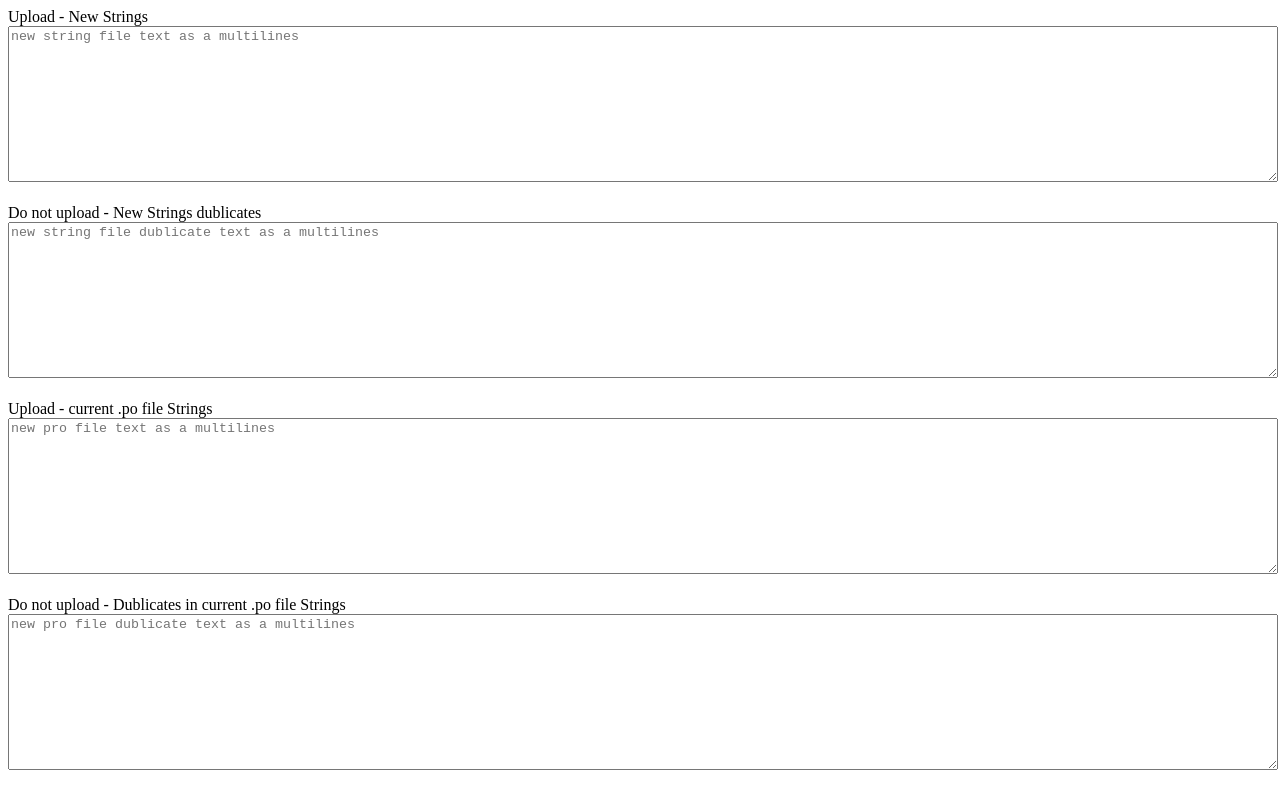
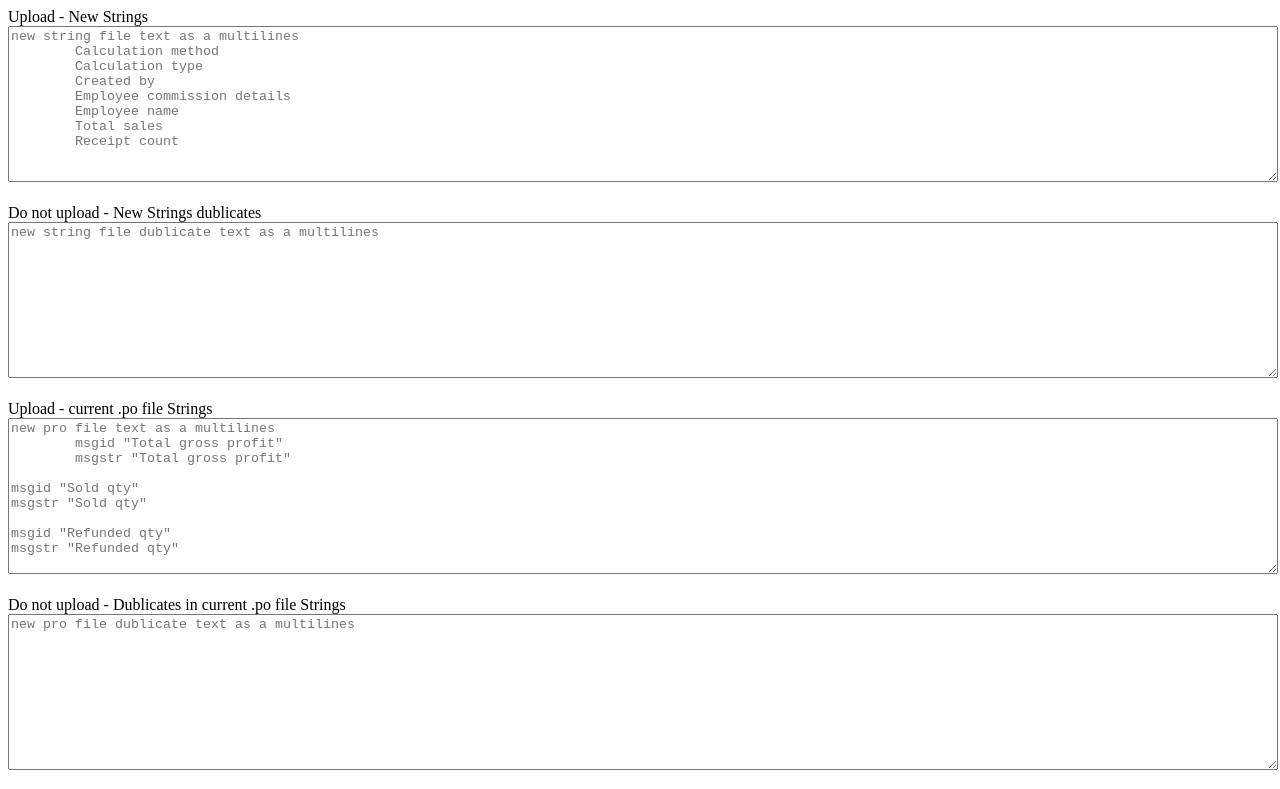
Before and after one commit to savindu-pasintha/String-FIle-Conver-Online-Tool, a plain HTML site: page index.html in a window 1280 px wide. Shown: the top 789 px of the page. Drawn offline with Linux system fonts and the light colour scheme.

Commit message:
Update index.html

```diff
--- a/index.html
+++ b/index.html
@@ -3,11 +3,20 @@
   <head>
     <meta charset="UTF-8" />
     <meta name="viewport" content="width=device-width, initial-scale=1.0" />
-    <meta name="author" content="savindu pasintha">
-    <meta name="email" content="savindupasingtha@gmail.com">
-  <meta name="website" content="https://github.com/savindu-pasintha , https://www.linkedin.com/in/savindu-pasintha/ , https://vercel.com/savindu-pasintha/savindu-pasintha">
-  <meta name="keywords" content="savindu pasintha, software developer, freelancer, react developer, react native developer, web developer, software engineer , open to relocate">
-    <meta name="description" content="This file support generate .po file for a new strings without any dublicates. created by savindu pasintha from sri lanka for a Nvision Lanka pvt led for sri lanka.">
+    <meta name="author" content="savindu pasintha" />
+    <meta name="email" content="savindupasingtha@gmail.com" />
+    <meta
+      name="website"
+      content="https://github.com/savindu-pasintha , https://www.linkedin.com/in/savindu-pasintha/ , https://vercel.com/savindu-pasintha/savindu-pasintha"
+    />
+    <meta
+      name="keywords"
+      content="savindu pasintha, software developer, freelancer, react developer, react native developer, web developer, software engineer , open to relocate"
+    />
+    <meta
+      name="description"
+      content="This file support generate .po file for a new strings without any dublicates. created by savindu pasintha from sri lanka for a Nvision Lanka pvt led for sri lanka."
+    />
     <title>.Po File String Add</title>
   </head>
   <body>
@@ -18,7 +27,14 @@
       name="new_string_file_text"
       rows="10"
       col="100"
-        placeholder="new string file text as a multilines"
+      placeholder="new string file text as a multilines
+        Calculation method
+        Calculation type
+        Created by
+        Employee commission details
+        Employee name
+        Total sales
+        Receipt count"
     ></textarea>
     <br /><br />
     <h>Do not upload - New Strings dublicates</h>
@@ -38,7 +54,19 @@
       name="po_file_text"
       rows="10"
       col="100"
-        placeholder="new pro file text as a multilines"
+      placeholder='new pro file text as a multilines
+        msgid "Total gross profit"
+        msgstr "Total gross profit"
+
+msgid "Sold qty"
+msgstr "Sold qty"
+
+msgid "Refunded qty"
+msgstr "Refunded qty"
+
+msgid "Discount sales"
+msgstr "Discount sales"
+        '
     ></textarea>
     <br /><br />
     <h>Do not upload - Dublicates in current .po file Strings</h>
@@ -62,21 +90,22 @@
     ></textarea>
     <br /><br />
     <button type="button" id="generate_button">Generate</button>
-
   </body>
   <script type="text/javascript">
-    var list = ``
-    var proFileStrings = ``
+    var list = ``;
+    var proFileStrings = ``;
     document
       .getElementById("generate_button")
       .addEventListener("click", function () {
         // var lines = list.split('\n');//document.getElementById("new_string_file_text").value
         // var proFileStringLine = proFileStrings.split('\n')
-        var lines = document.getElementById("new_string_file_text").value.split(/\r?\n/);
+        var lines = document
+          .getElementById("new_string_file_text")
+          .value.split(/\r?\n/);
 
-        var proFileStringLine = document.getElementById(
-          "current_po_file_text"
-        ).value.split(/\r?\n/);
+        var proFileStringLine = document
+          .getElementById("current_po_file_text")
+          .value.split(/\r?\n/);
         var setNewStringFile = new Set();
         var setPOFile = new Set();
 
@@ -111,7 +140,7 @@
           }
         }
 
-        var arrNewPoFileString = []
+        var arrNewPoFileString = [];
         for (const item of setNewStringFile) {
           if (setPOFile.has(item.toString())) {
             allReadyIncludedItemsInPoFile.ad;
@@ -121,16 +150,18 @@
         }
 
         for (const item3 of setPOFile) {
-          arrNewPoFileString.push(item3 + '\n')
+          arrNewPoFileString.push(item3 + "\n");
         }
 
         // document.getElementById("latest_po_file_text").value = Array.from(setPOFile).join("\n");
-        document.getElementById("latest_po_file_text").value = arrNewPoFileString.join("\n");
+        document.getElementById("latest_po_file_text").value =
+          arrNewPoFileString.join("\n");
         document.getElementById("po_file_dublicate_text").value =
           dublicatesInCurrentPoFileString.join("\n");
         document.getElementById("latest_po_file_text").value =
           Array.from(setPOFile).join("\n");
-        document.getElementById("new_string_file_dublicate_text").value = dublicatesInNewString.join("\n");
+        document.getElementById("new_string_file_dublicate_text").value =
+          dublicatesInNewString.join("\n");
 
         setPOFile.clear();
         setNewStringFile.clear();
```
Lines whose indentation alone changed are shown as unchanged.
